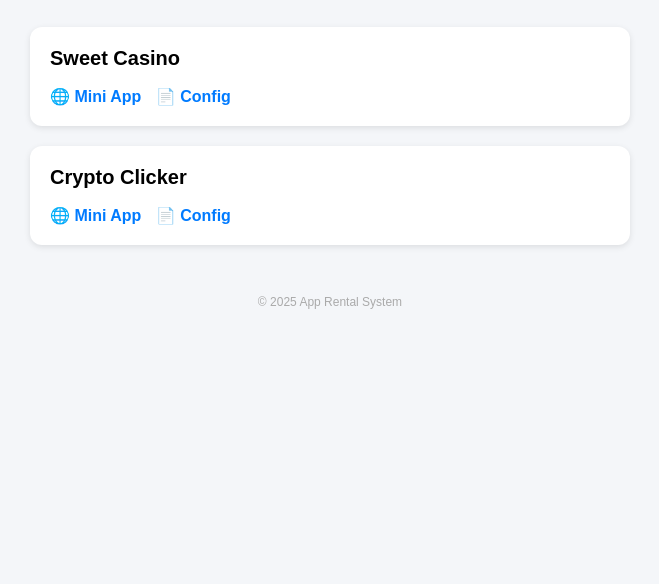
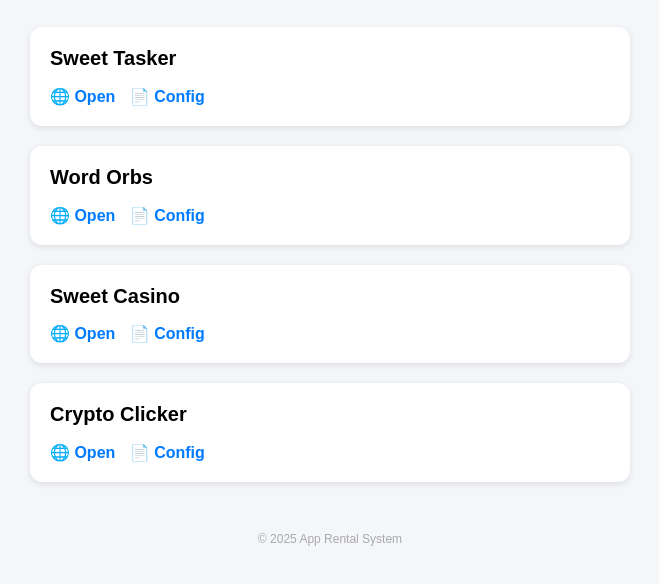
Before and after one commit to Sych-1337/app_dashboard, a plain HTML site: page index.html in a window 1280 px wide. Shown: the part 82-666 px from the top of the page, without its empty margins (310-969 px from the left). Drawn offline with Linux system fonts and the light colour scheme.

Commit message:
Update index.html

```diff
--- a/index.html
+++ b/index.html
@@ -71,8 +71,17 @@
   <div class="footer">© 2025 App Rental System</div>
 
   <script>
-    // Подгрузка списка приложений из конфигурационного файла
     const apps = [
+      {
+        name: "Sweet Tasker",
+        config: "./sweet_tasker/kb.json",
+        link: "https://play.google.com/store/apps/details?id=fortune.tasker.sweet.fate"
+      },
+      {
+        name: "Word Orbs",
+        config: "./word_orbs/kb.json",
+        link: "https://play.google.com/store/apps/details?id=educate.word.orbs.play"
+      },
       {
         name: "Sweet Casino",
         config: "./sweet_casino/kb.json",
@@ -83,7 +92,6 @@
         config: "./crypto_clicker/kb.json",
         link: "./crypto_clicker/"
       }
-      // Добавляй сюда новые приложения по аналогии
     ];
 
     const container = document.getElementById("appList");
@@ -94,7 +102,7 @@
 
       card.innerHTML = `
         <h2>${app.name}</h2>
-        <a href="${app.link}" target="_blank">🌐 Mini App</a>
+        <a href="${app.link}" target="_blank">🌐 Open</a>
         <a href="${app.config}" target="_blank">📄 Config</a>
       `;
 
```
